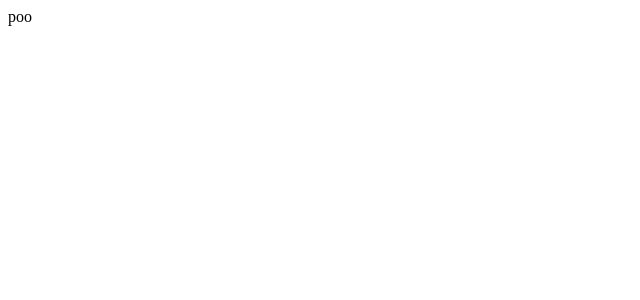
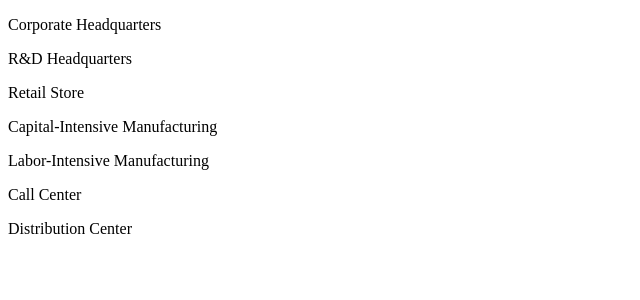
Before and after one commit to TaxFoundation/location-matters-2021, a React (Create React App) app: page / in a window 1280 px wide. Shown: the top 300 px of the page, without its empty margins (0-640 px from the left). Built offline with nearby package versions, Linux system fonts and the light colour scheme.

Commit message:
Import data and pass to component

```diff
--- a/src/App.tsx
+++ b/src/App.tsx
@@ -1,10 +1,22 @@
-import React from 'react';
+import React, { useState, useEffect } from 'react';
 
 import data from './data/location-matters-data.json';
 import text from './data/lm-text.json';
 
+import BarChart from './components/BarChart';
+
 function App() {
-  return <div>poo</div>;
+  const [usState, setUsState] = useState<string>('Alabama');
+  const [stateData, setStateData] = useState<any | null>(null);
+
+  useEffect(() => {
+    const theData: any = data.find(d => d.name === usState)!;
+    setStateData(theData);
+  }, [usState]);
+
+  return (
+    <div>{stateData && <BarChart firms={stateData.firms}></BarChart>}</div>
+  );
 }
 
 export default App;
--- a/src/components/BarChart.tsx
+++ b/src/components/BarChart.tsx
@@ -1,7 +1,13 @@
 import React from 'react';
 
-const BarChart: React.VFC<{ industries: Industry[] }> = ({ industries }) => {
-  return <div></div>;
+const BarChart: React.VFC<{ firms: Firms[] }> = ({ firms }) => {
+  return (
+    <div>
+      {firms.map(firm => (
+        <p>{firm.name}</p>
+      ))}
+    </div>
+  );
 };
 
 export default BarChart;
```
Also changed, not shown: src/types/common/interfaces.d.ts (+12 -1 lines).
